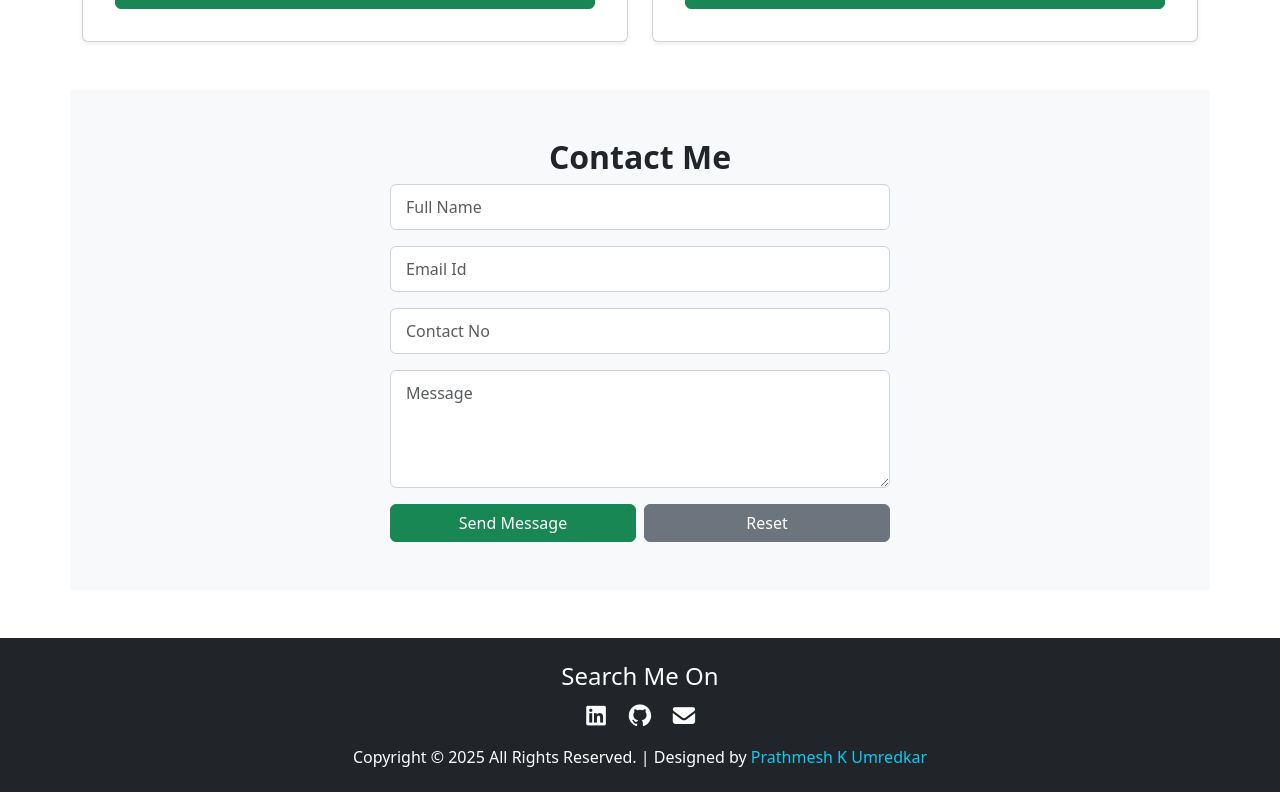
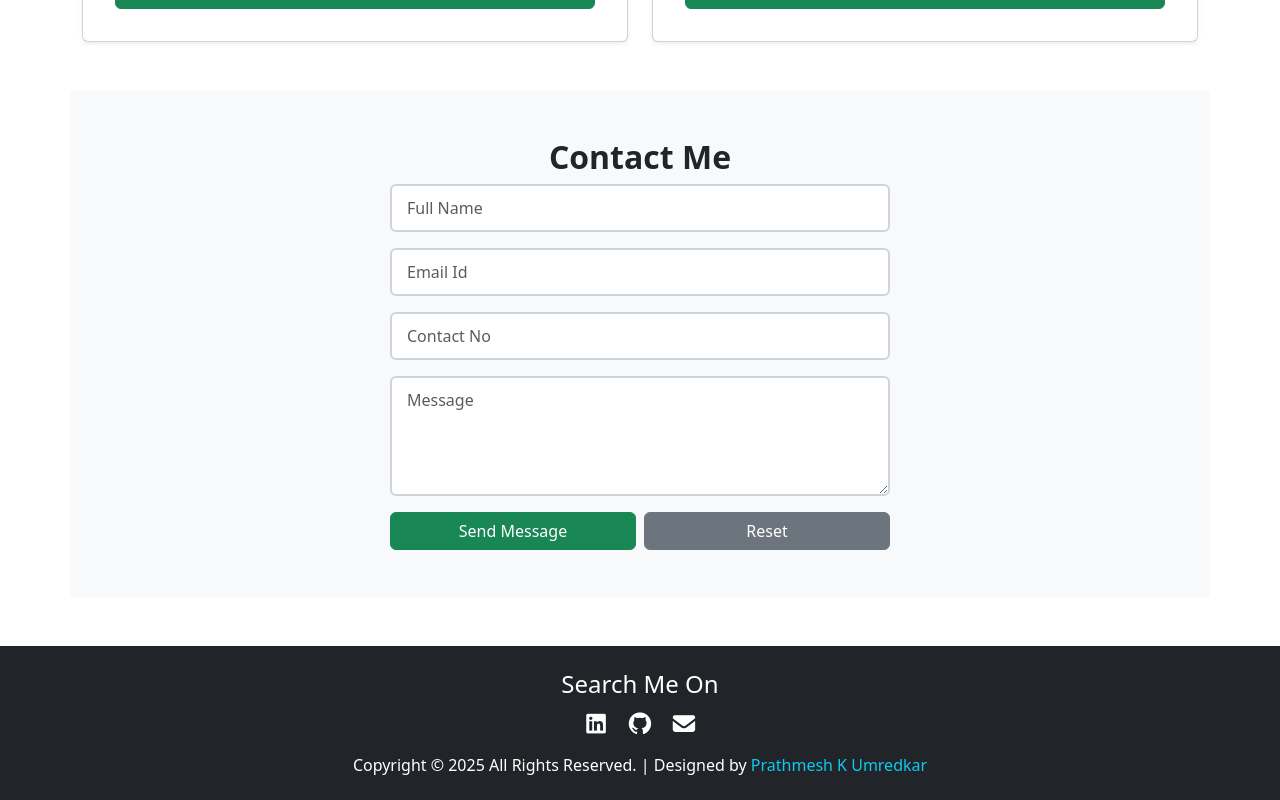
Before and after one commit to prathmesh133/Portfolio-Website, an Angular app: page /about in a window 1280 px wide. Shown: the part 2445-3245 px from the top of the page. Built offline with nearby package versions, Linux system fonts and the light colour scheme; some icons are missing.

Commit message:
add changes

```diff
--- a/src/app/components/about/about.component.scss
+++ b/src/app/components/about/about.component.scss
@@ -13,5 +13,5 @@
   height: 9.375rem;
   object-fit: cover;
   border-radius: 50%;
-  border: 4px solid #dee2e6;
+  border: 0.25rem solid #dee2e6;
 }
--- a/src/app/components/contact/contact.component.scss
+++ b/src/app/components/contact/contact.component.scss
@@ -5,9 +5,9 @@
 #contactForm input,
 #contactForm textarea {
   font-size: 1rem;
-  padding: 10px 15px;
-  border-radius: 6px;
-  border: 1px solid #ced4da;
+  padding: 0.625rem 0.938rem;
+  border-radius: 0.375;
+  border: 0.125rem solid #ced4da;
 }
 
 #contactForm input:focus,
@@ -22,5 +22,5 @@
 }
 
 .btn:hover {
-  border: 2px solid #030b17 !important;
+  border: 0.125rem solid #030b17;
 }
--- a/src/app/components/education/education.component.scss
+++ b/src/app/components/education/education.component.scss
@@ -1,6 +1,6 @@
 #education .card {
     background-color: #f8f9fa;
-    border-left: 5px solid #0d6efd;
+    border-left: 0.313rem solid #0d6efd;
     transition: transform 0.3s ease;
 }
 
--- a/src/app/components/projectpage/projectpage.component.scss
+++ b/src/app/components/projectpage/projectpage.component.scss
@@ -10,5 +10,5 @@
 }
 
 .btn:hover {
-  border: 2px solid #030b17 !important;
+  border: 0.125rem solid #030b17;
 }
```
